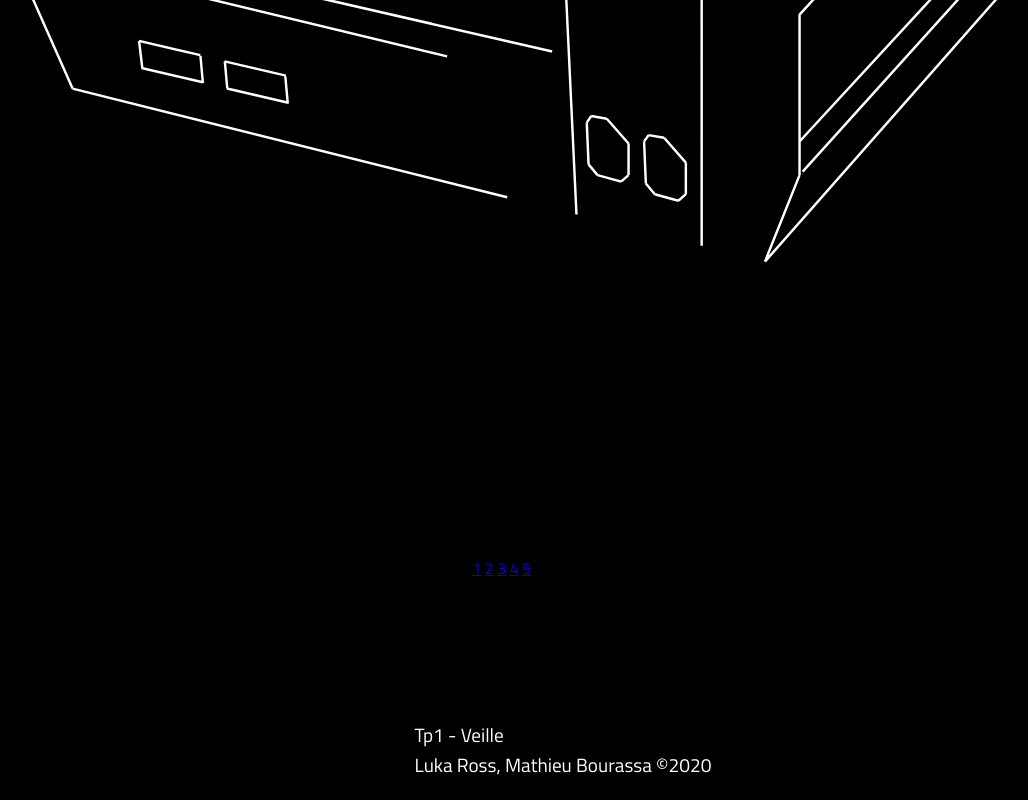
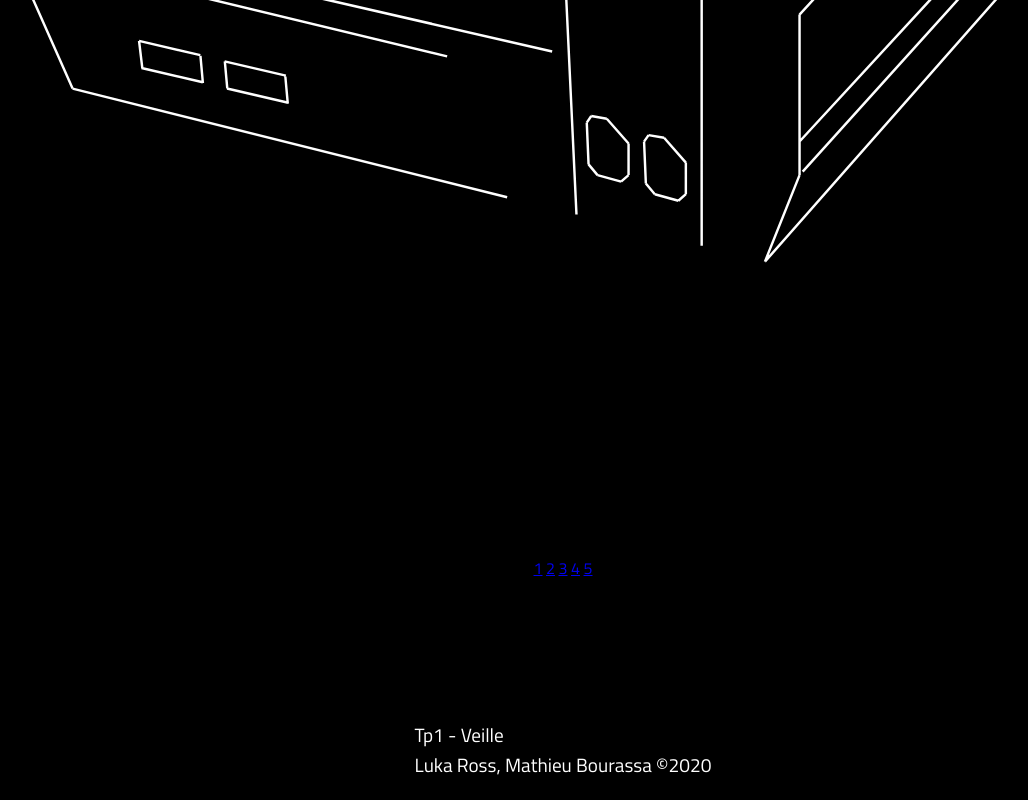
Before and after one commit to Angak-dev/TP1, a plain HTML site: page index.html in a window 1280 px wide. Shown: the part 1798-2598 px from the top of the page, without its empty margins (77-1105 px from the left). Drawn offline with Linux system fonts and the light colour scheme.

Commit message:
Avancement 2 dans le slider

```diff
--- a/sass/_slider.scss
+++ b/sass/_slider.scss
@@ -75,11 +75,11 @@
 }
 
 
-// .partie4 .slider {
-//     width: 300px;
-//     text-align: center;
-//     overflow: hidden;
-// }
+.partie4 .slider {
+    width: 300px;
+    text-align: center;
+    overflow: hidden;
+}
 
 // .partie4 .slides {
 //     display: flex;
```
Also changed, not shown: css/style.css, 1 other file.
